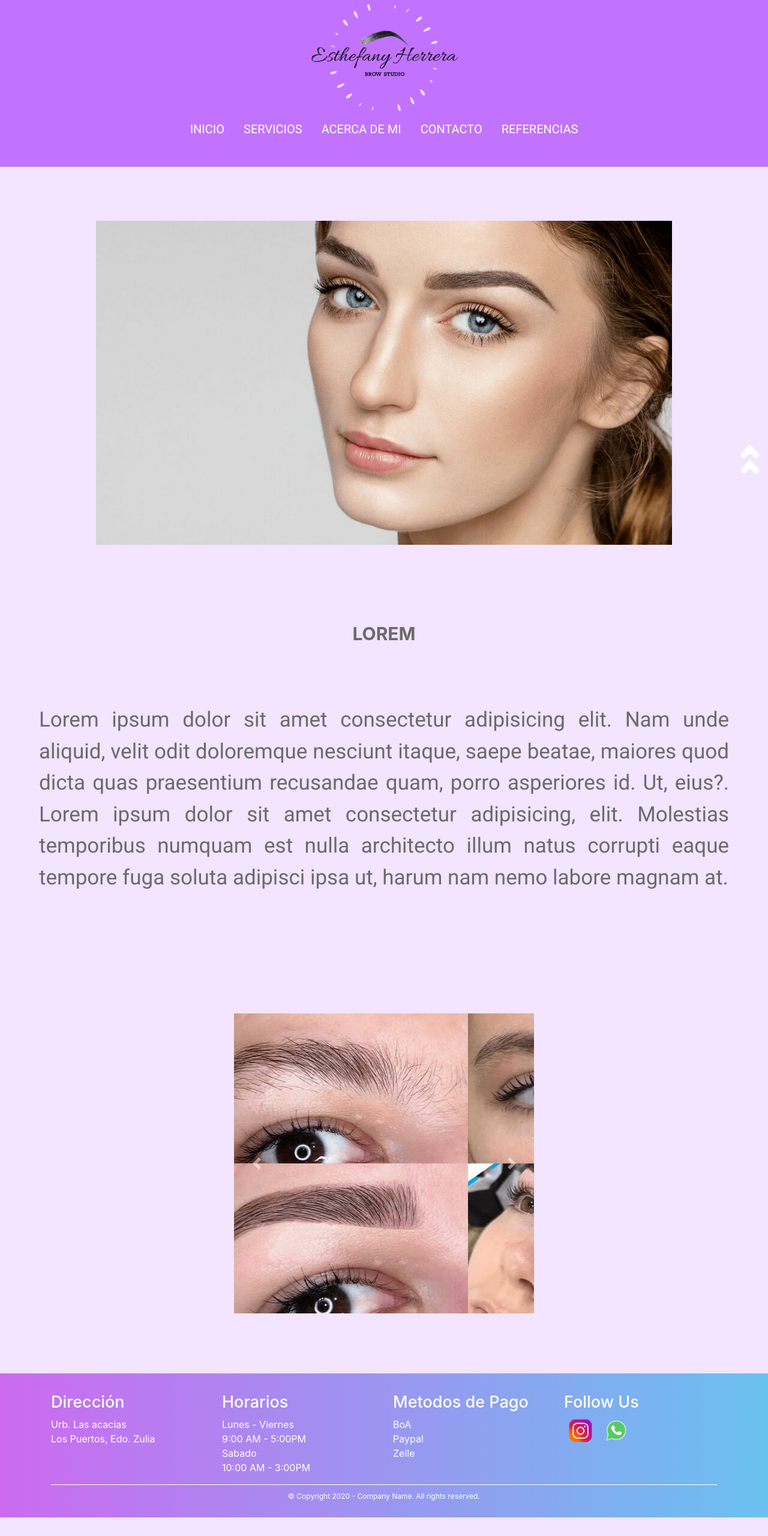
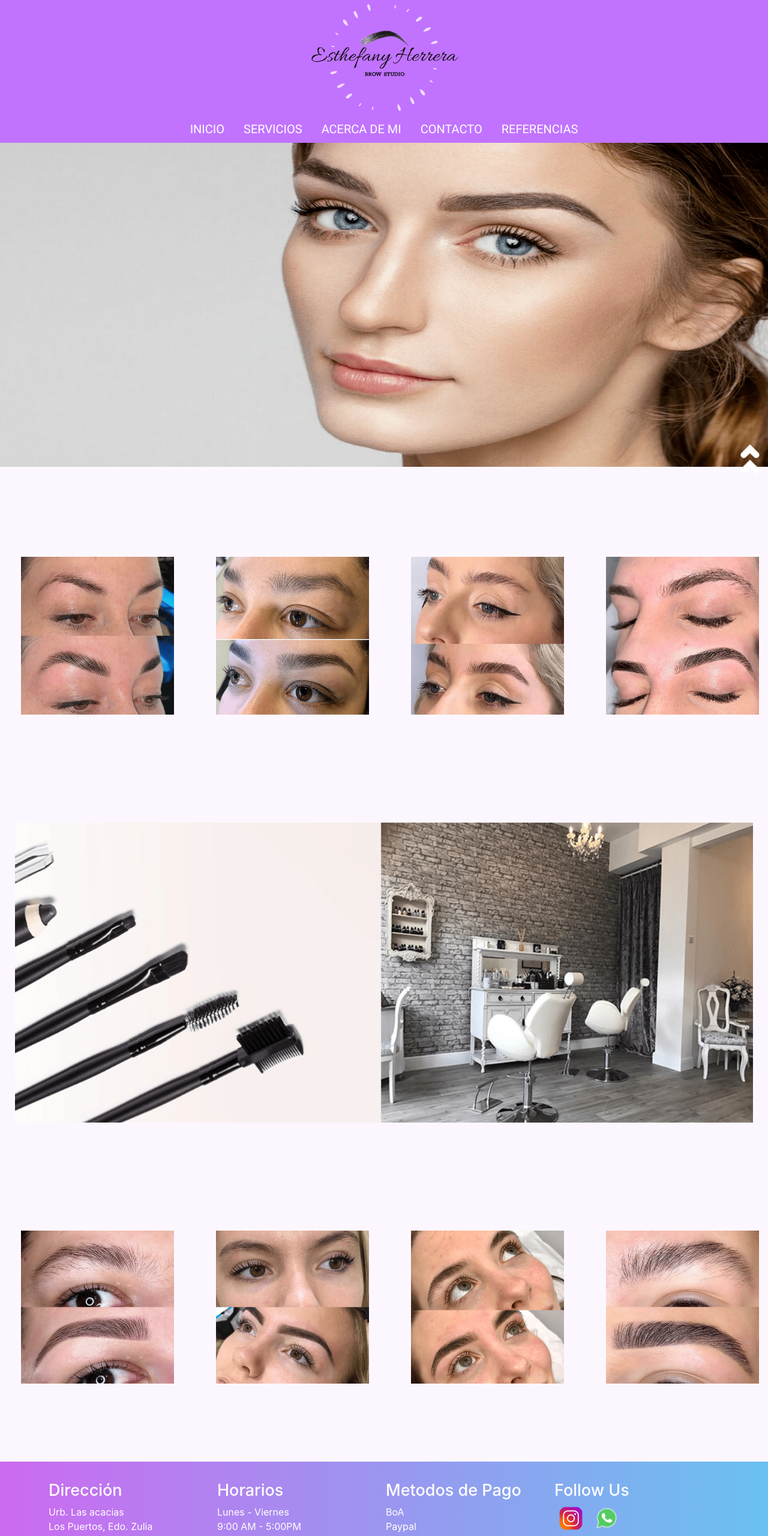
Before and after one commit to Andreshra/ehSTUDIO, a website: page index.html in a window 1280 px wide. Shown: the top 2560 px of the page at 60% size. Before the commit the page ends 2529 px from the top, so only its background shows below. Drawn offline with nearby package versions, Linux system fonts and the light colour scheme; a web font is replaced by a local one.

Commit message:
Eliminado carusel, agregue distintas img a inicio

```diff
--- a/index.html
+++ b/index.html
@@ -50,56 +50,42 @@
 													<!-- IMAGEN PRINCIPAL-->
 	<main class="container-fluid">
 		<div class="row">
-			<div class="col-lg-12 col-xs-12">
+			<div class="col-lg-12 col-xs-12 noPadding" >
 				<div class="d-flex justify-content-center">
-					<img src="img/banner3.png" class="img-fluid BlMain--img animate__animated animate__zoomIn" alt="banner">
+					<img src="img/banner3.png" class="img-fluid BlMain--img animate__animated animate__fadeIn" alt="banner">
 				</div>
 			</div>
 		</div>
 	</main>
+													<!-- 4 IMAGENES EN LINEA -->
+	<section class="container-fluid d-flex justify-content-center">
+		<div class="row">
+			<div id="imgBrows">
+				<img src="img/brow7.png" class="imgX4 img-fluid" alt="img1">
+				<img src="img/brow5.png" class="imgX4 img-fluid" alt="img2">
+				<img src="img/brow1.png" class="imgX4 img-fluid" alt="img3">
+				<img src="img/brow9.png" class="imgX4 img-fluid" alt="img4">
+			</div>
+		</div>
+	</section>
+												<!-- BANNER CON DOS IMAGENES -->
 	<section class="container-fluid">
 		<div class="row">
 			<div class="col-xs-12 col-lg-12">
-				<h1 class="text-center animate__animated animate__backInLeft animatedLorem" >Lorem</h1>
-				<p class="Bl__parag text-center">Lorem ipsum dolor sit amet consectetur adipisicing elit. Nam unde aliquid, velit odit doloremque nesciunt itaque, saepe beatae, maiores quod dicta quas praesentium recusandae quam, porro asperiores id. Ut, eius?. Lorem ipsum dolor sit amet consectetur adipisicing, elit. Molestias temporibus numquam est nulla architecto illum natus corrupti eaque tempore fuga soluta adipisci ipsa ut, harum nam nemo labore magnam at.</p>
+				<div class="d-flex justify-content-center ">
+					<img src="img/banner2.png" class="img-fluid banner2" alt="Banner">
+				</div>
 			</div>
 		</div>
 	</section>
-	<section class="container-fluid">
+												<!-- 4 IMAGENES EN LINEA -->
+	<section class="container-fluid d-flex justify-content-center">
 		<div class="row">
-			<div class="col-lg-12 col-xs-12 noPadding">
-				<div class="d-flex justify-content-center">
-					<div id="carouselExampleControls" class="carousel slide" data-ride="carousel">
-					  <div class="carousel-inner">
-					    <div class="carousel-item active" >
-					      <img src="img/brow8.png" class="d-block w-100 img-fluid imgBrows" alt="Cejas">
-					    </div>
-					    <div class="carousel-item">
-					      <img src="img/brow6.png" class="d-block w-100 img-fluid imgBrows" alt="tinturaDeCejas">
-					    </div>
-					    <div class="carousel-item">
-					      <img src="img/brow4.png" class="d-block w-100 img-fluid imgBrows" alt="browLamination">
-					    </div>
-					     <div class="carousel-item">
-					      <img src="img/brow3.png" class="d-block w-100 img-fluid imgBrows" alt="Pestañas">
-					    </div>
-					    <div class="carousel-item">
-					      <img src="img/image1.png" class="d-block w-100 img-fluid imgBrows" alt="lifting">
-					    </div>
-					    <div class="carousel-item">
-					      <img src="img/salon.png" class="d-block w-100 img-fluid imgBrows" alt="lifting">
-					    </div>
-					  </div>
-					  <a class="carousel-control-prev" href="#carouselExampleControls" role="button" data-slide="prev">
-					    <span class="carousel-control-prev-icon" aria-hidden="true"></span>
-					    <span class="sr-only">Previous</span>
-					  </a>
-					  <a class="carousel-control-next" href="#carouselExampleControls" role="button" data-slide="next">
-					    <span class="carousel-control-next-icon" aria-hidden="true"></span>
-					    <span class="sr-only">Next</span>
-					  </a>
-					</div>
-				</div>
+			<div id="imgBrows">
+				<img src="img/brow8.png" class="imgX4 img-fluid" alt="img1">
+				<img src="img/brow6.png" class="imgX4 img-fluid" alt="img2">
+				<img src="img/brow3.png" class="imgX4 img-fluid" alt="img3">
+				<img src="img/brow4.png" class="imgX4 img-fluid" alt="img4">
 			</div>
 		</div>
 	</section>
@@ -157,7 +143,7 @@
 		    </div>
 			<div class="row">
 				<div class="col-md-12 copy">
-					<p id="copyright" class="text-center">&copy; Copyright 2020 - Company Name.  All rights reserved.</p>
+					<p id="copyright" class="text-center">&copy; Copyright 2020 - Esthefany Herrera STUDIO.  Todos los derechos reservados.</p>
 				</div>
 			</div>
 		 </div>
--- a/scss/_colores.scss
+++ b/scss/_colores.scss
@@ -1,4 +1,4 @@
-$colorBg: #F3E4FF;
+$colorBg: #FCF7FF;
 
 $colorHeader: #c173ff;
 
--- a/scss/style2.scss
+++ b/scss/style2.scss
@@ -5,13 +5,13 @@
 body {
 	background-color: $colorBg;
 }
-									/*  ANIMACIONES (DURACION) */
+								/*  ANIMACIONES (DURACION) */
 
 #logoWa {
 	color: red;
 }
 
-.animate__zoomIn {
+.animate__fadeIn {
   display: inline-block;
   margin: 0 0.5rem;
   animation-duration: 2s;
@@ -19,7 +19,7 @@ body {
 
 
 .animatedLorem {
-	margin: 0 0.5rem;
+	margin-top: 100px;
 	animation-duration: 4s;
 }
 
@@ -29,7 +29,6 @@ header {
 	font-family: $fontRobo;
 	text-transform: uppercase;
 	font-size: 20px;
-	padding-bottom: 40px;
 }
 
 .BlHea--img{
@@ -46,9 +45,12 @@ a:hover {
 	}
 
 .BlMain--img {
-	margin-top: 80px;
+	margin-top: 0px;
+	margin-left: 0px;
+	margin-right: 0px;
 	margin-bottom: 120px;
-	padding: 10px;
+	height: 67.5vh;
+    width: 220vh;;
 }
 
 .noPadding {
@@ -79,7 +81,7 @@ h1, .BlMain--Titles {
 
 .Bl__parag--Sect {
 	@extend .Bl__parag;
-	font-size: $tamañoText - 10px;
+	font-size: $tamañoText - 5px;
 	margin-bottom: 100px;
 }
 
@@ -95,8 +97,7 @@ h1, .BlMain--Titles {
 #BlMain--Ref {
 	@include texto1;
 	font-size: $tamañoText - 10px;
-	margin: 0px 20px;
-	background-color: #EDD8F8;
+	margin: 60px 40px;
 
 }
 
@@ -104,7 +105,7 @@ h1, .BlMain--Titles {
 
 .__PersonasRef {
 	@include texto1;
-	font-size: $tamañoText - 17px;
+	font-size: $tamañoText - 12px;
 	text-align: right;
 	font-family: $fontSansi;
 	font-style: italic;
@@ -293,3 +294,49 @@ ul.social-network li {
 }
 
 	}
+
+											/*CARUSEL*/
+
+.col-md-3{
+  display: inline-block;
+  margin-left:-4px;
+}
+.col-md-3 img{
+  width:100%;
+  height:auto;
+}
+body .carousel-indicators li{
+  background-color:r #CC6AF0;
+}
+body .carousel-control-prev-icon,
+body .carousel-control-next-icon{
+  background-color: #CC6AF0;
+}
+body .no-padding{
+  padding-left: 0;
+  padding-right: 0;
+}
+
+/*BANER2*/
+
+.banner2 {
+	margin-top: 150px;
+	margin-bottom: 150px;
+	height: 500px
+}
+
+										/*4 IMG EN LINEA*/
+
+
+
+#imgBrows {
+	display: flex;
+	flex-direction: row;
+
+}
+
+.imgX4 {
+	width: 275px;
+	padding: 10px;
+	margin: 20px 25px;
+}
```
Also changed, not shown: pages/aboutme.html (+1 -1 lines), pages/contacto.html (+1 -1 lines), pages/referencias.html (+3 -3 lines), pages/servicios.html (+1 -1 lines), css/estilo.css, img/banner2.png (added), img/brow1.png (added), img/brow9.png (added), 1 other file.
